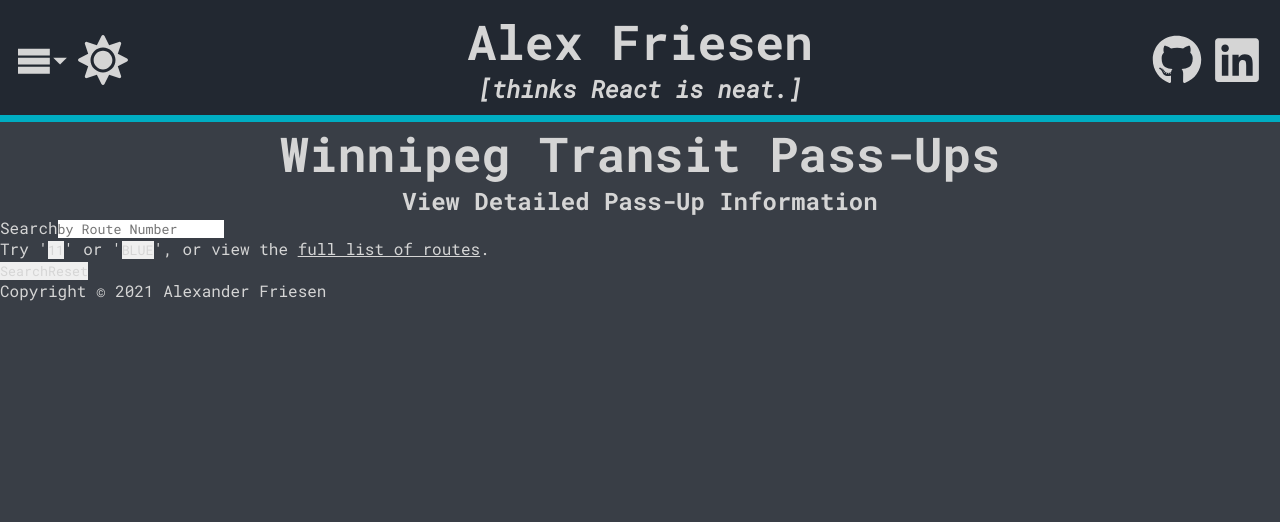
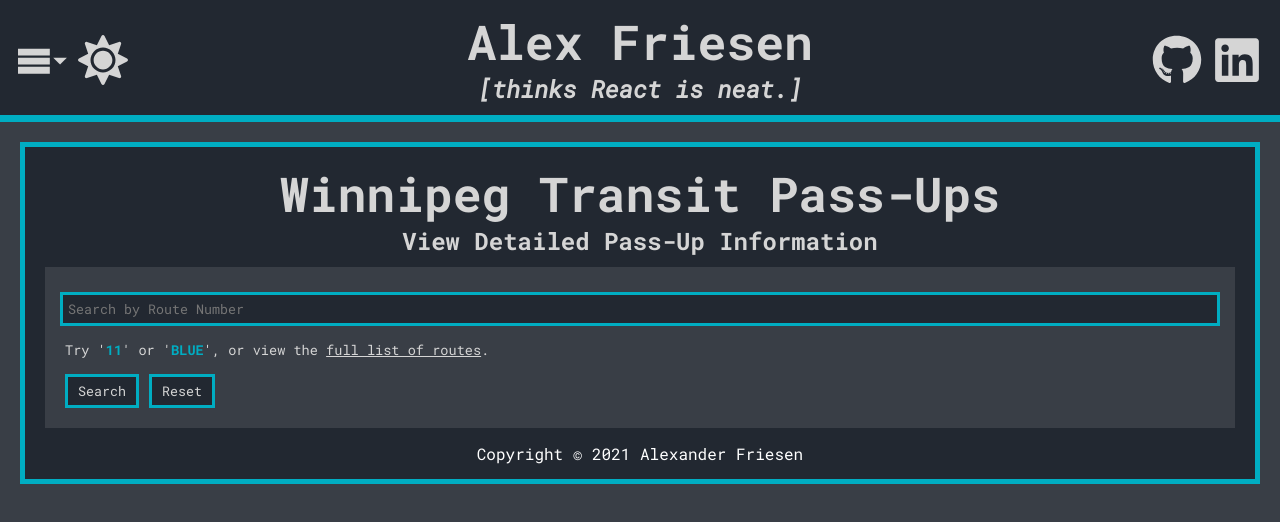
Before and after one commit to TritoLL/react-portfolio, a React (Create React App) app: page /passups in a window 1280 px wide. Shown: the top 522 px of the page. Built offline with nearby package versions, Linux system fonts and the light colour scheme.

Commit message:
fully restyle passups to fit website

```diff
--- a/src/pages/PassUpsPage.js
+++ b/src/pages/PassUpsPage.js
@@ -3,6 +3,15 @@ import Header from "../school/wd2-react-challenge/src/components/Header";
 import MainHeader from "../components/Header";
 import Footer from "../school/wd2-react-challenge/src/components/Footer";
 import SearchForm from "../school/wd2-react-challenge/src/components/SearchForm";
+import styled from "styled-components";
+
+const Main = styled.main`
+    background-color: ${(props) => props.theme.main};
+    margin: 20px;
+    box-sizing: border-box;
+    padding: 15px 20px;
+    border: 5px solid ${(props) => props.theme.border};
+`;
 
 const PassUpsPage = ({ theme, toggleTheme }) => {
     useEffect(() => {
@@ -12,11 +21,11 @@ const PassUpsPage = ({ theme, toggleTheme }) => {
     return (
         <>
             <MainHeader theme={theme} toggleTheme={toggleTheme} />
-            <main className="App">
+            <Main className="App">
                 <Header />
                 <SearchForm />
                 <Footer />
-            </main>
+            </Main>
         </>
     );
 };
--- a/src/school/wd2-react-challenge/src/components/Footer.js
+++ b/src/school/wd2-react-challenge/src/components/Footer.js
@@ -1,7 +1,17 @@
+import styled from "styled-components";
+
+const CustomFooter = styled.footer`
+    color: white;
+    margin: 0 !important;
+    padding: 0 !important;
+    text-align: center;
+    padding-top: 15px !important;
+`;
+
 export default function Footer() {
-	return (
-		<footer>
-			Copyright &copy; {new Date().getFullYear()} Alexander Friesen
-		</footer>
-	);
+    return (
+        <CustomFooter>
+            Copyright &copy; {new Date().getFullYear()} Alexander Friesen
+        </CustomFooter>
+    );
 }
--- a/src/school/wd2-react-challenge/src/components/Header.js
+++ b/src/school/wd2-react-challenge/src/components/Header.js
@@ -1,8 +1,16 @@
+import styled from "styled-components";
+
+const CustomHeader = styled.header`
+    color: ${(props) => props.theme.text};
+    margin: 0 !important;
+    padding: 0 !important;
+`;
+
 export default function Header() {
-	return (
-		<header>
-			<h1>Winnipeg Transit Pass-Ups</h1>
-			<h2>View Detailed Pass-Up Information</h2>
-		</header>
-	);
+    return (
+        <CustomHeader>
+            <h1>Winnipeg Transit Pass-Ups</h1>
+            <h2>View Detailed Pass-Up Information</h2>
+        </CustomHeader>
+    );
 }
--- a/src/school/wd2-react-challenge/src/components/PassUpCard.js
+++ b/src/school/wd2-react-challenge/src/components/PassUpCard.js
@@ -1,3 +1,16 @@
+import styled from "styled-components";
+
+const Card = styled.div`
+    color: ${(props) => props.theme.text};
+    border: 3px solid ${(props) => props.theme.border};
+    padding: 10px;
+    box-sizing: border-box;
+    margin: 3px auto;
+    width: 98%;
+    box-shadow: 2px 2px 5px #00000044;
+    background-color: ${(props) => props.theme.main};
+`;
+
 export default function PassUpCard({ passUp }) {
     // Define a location link string.
     let locationLink;
@@ -12,7 +25,7 @@ export default function PassUpCard({ passUp }) {
 
     // Don't display a View Location... link if there was no location.
     return (
-		<div className="pass-up-card">
+        <Card>
             <h4>
                 {passUp.route_number} {passUp.route_name}
                 {" - " + passUp.route_destination}{" "}
@@ -33,6 +46,6 @@ export default function PassUpCard({ passUp }) {
                     View Location...
                 </a>
             )}
-		</div>
+        </Card>
     );
 }
--- a/src/school/wd2-react-challenge/src/components/SearchForm.js
+++ b/src/school/wd2-react-challenge/src/components/SearchForm.js
@@ -1,5 +1,69 @@
 import SearchResults from "./SearchResults";
 import { useState } from "react";
+import styled from "styled-components";
+
+const Form = styled.form`
+    margin-top: 10px;
+    width: 100%;
+    min-width: 100%;
+    box-sizing: border-box;
+    background-color: ${(props) => props.theme.body};
+    box-shadow: none;
+    padding: 15px;
+`;
+
+const Search = styled.input`
+    width: 100%;
+    box-sizing: border-box;
+    margin: 10px auto;
+    padding: 5px;
+    color: ${(props) => props.theme.text};
+    background-color: ${(props) => props.theme.main};
+    border: 3px solid ${(props) => props.theme.border};
+
+    :invalid {
+        border-color: red;
+    }
+`;
+
+const LinkButton = styled.button`
+    color: ${(props) => props.theme.border};
+    display: inline-block;
+    background: none;
+    border: none;
+    padding: 0;
+    margin: 0;
+    font-size: inherit;
+    font-weight: bold;
+    font-family: inherit;
+
+    :hover,
+    :active {
+        color: ${(props) => props.theme.text};
+    }
+`;
+
+const Button = styled.button`
+    padding: 5px 10px;
+    margin: 5px 5px;
+    display: inline-block;
+    border: 3px solid ${(props) => props.theme.border};
+    color: ${(props) => props.theme.text};
+    background-color: ${(props) => props.theme.main};
+`;
+
+const ButtonContainer = styled.div`
+    @media only screen and (max-width: 600px) {
+        display: flex;
+        justify-content: center;
+    }
+`;
+
+const Descriptor = styled.p`
+    color: ${(props) => props.theme.text};
+    margin: 5px 0 10px 5px;
+    font-size: 0.85rem;
+`;
 
 export default function SearchForm() {
     // Route Number is what gets passed to the SearchResults component.
@@ -22,7 +86,7 @@ export default function SearchForm() {
             setRouteNumber(input.value);
         } else {
             setError(
-				"Please enter 1 to 4 numbers, 'BLUE', or a school route (ex: S401)",
+                "Please enter 1 to 4 numbers, 'BLUE', or a school route (ex: S401)"
             );
             input.focus();
             input.select();
@@ -43,39 +107,36 @@ export default function SearchForm() {
     // here truly changes the value to uppercase with each keystroke.
     return (
         <>
-			<form id="search-form" onSubmit={() => submitQuery}>
+            <Form onSubmit={() => submitQuery}>
                 <fieldset>
-					<label htmlFor="search">Search</label>
-					<input
+                    <Search
                         type="text"
                         id="search"
-						placeholder="by Route Number"
+                        placeholder="Search by Route Number"
                         pattern="(^BLUE$|[S]?[0-9]{1,3})"
                         onChange={(e) =>
                             (e.target.value = e.target.value.toUpperCase())
                         }
                     />
-					<p className="descriptor">
+                    <Descriptor>
                         Try '
-						<button
+                        <LinkButton
                             type="button"
-							className="linkButton"
                             onClick={() => {
                                 searchFromButton("11");
                             }}
                         >
                             11
-						</button>
+                        </LinkButton>
                         ' or '
-						<button
+                        <LinkButton
                             type="button"
-							className="linkButton"
                             onClick={() => {
                                 searchFromButton("BLUE");
                             }}
                         >
                             BLUE
-						</button>
+                        </LinkButton>
                         ', or view the{" "}
                         <a
                             rel="noreferrer noopener"
@@ -85,25 +146,24 @@ export default function SearchForm() {
                             full list of routes
                         </a>
                         .
-					</p>
+                    </Descriptor>
                 </fieldset>
-				<div className="buttons">
-					<button type="submit" onClick={submitQuery}>
+                <ButtonContainer>
+                    <Button type="submit" onClick={submitQuery}>
                         Search
-					</button>
-					<button
+                    </Button>
+                    <Button
                         type="reset"
                         onClick={() => {
                             setRouteNumber("");
                         }}
                     >
                         Reset
-					</button>
-				</div>
-				<div className="results">
+                    </Button>
+                </ButtonContainer>
+
                 <SearchResults error={error} routeNumber={routeNumber} />
-				</div>
-			</form>
+            </Form>
         </>
     );
 }
--- a/src/styles/passups.css
+++ /dev/null
@@ -1,156 +0,0 @@
-* {
-	margin: 0;
-	padding: 0;
-	border: 0;
-	font-family: "Courier New", Courier, monospace;
-}
-
-body {
-	background: none;
-	background-repeat: no-repeat;
-	background-attachment: fixed;
-	background-position: center;
-	background-size: cover;
-	margin: 10px;
-}
-
-main {
-	background-color: #000000dd;
-	margin: auto;
-	border-radius: 25px;
-	box-sizing: border-box;
-	padding: 15px 20px;
-}
-
-header,
-footer {
-	color: white;
-	margin: 0 !important;
-	padding: 0 !important;
-}
-
-footer {
-	text-align: center;
-	padding-top: 15px !important;
-}
-
-button {
-	padding: 5px 10px;
-	margin: 5px;
-	display: inline-block;
-}
-
-#search-form {
-	margin-top: 10px;
-	width: 100%;
-	min-width: 100%;
-	box-sizing: border-box;
-	background-color: white;
-	border-radius: 0px 0px 25px 25px;
-	box-shadow: none;
-	border: 3px solid #118bee;
-}
-
-#search {
-	width: 100%;
-	min-width: 100%;
-	box-sizing: border-box;
-	margin: 0;
-}
-
-#search:invalid {
-	border-color: red;
-}
-
-#search-form p.results-found {
-	border-bottom: 1px solid #e9e9e9;
-}
-
-.error {
-	color: red;
-	font-weight: bold;
-}
-
-.descriptor {
-	color: grey;
-	margin: 5px 0 10px 5px;
-	font-size: 0.85rem;
-}
-
-/* Style certain buttons as if they were links. */
-.linkButton {
-	color: #118bee !important;
-	display: inline-block !important;
-	background: none !important;
-	border: none !important;
-	padding: 0 !important;
-	margin: 0 !important;
-	font-size: inherit !important;
-	font-weight: bold !important;
-	font-family: inherit !important;
-}
-
-.linkButton:hover {
-	filter: brightness(1.4);
-	text-decoration: underline;
-}
-
-.results {
-	margin-top: 15px;
-}
-
-.results li {
-	list-style: none;
-	padding: 1px;
-	margin: 2px 0;
-}
-
-.results-list {
-	max-height: 44vh;
-	overflow-y: scroll;
-	width: 100%;
-}
-
-.pass-up-card {
-	border: 1px solid #e9e9e9;
-	padding: 5px;
-	max-width: 95%;
-	width: 95%;
-	box-sizing: border-box;
-	margin: 3px auto;
-	border-radius: 5px;
-	box-shadow: 2px 2px 5px #00000044;
-}
-
-.results li:nth-child(even) > div {
-	background-color: #f0f0f0;
-}
-
-@media only screen and (max-width: 600px) {
-	h1 {
-		font-size: 7vw;
-		text-align: center;
-	}
-
-	h2 {
-		display: none;
-	}
-
-	footer {
-		font-size: 3.5vw;
-	}
-
-	main {
-		margin: 5px auto;
-		padding: 10px 15px;
-	}
-
-	.results-list {
-		max-height: 35vh;
-	}
-
-	.buttons {
-		display: flex;
-		justify-content: center;
-	}
-}
```
Also changed, not shown: src/school/wd2-react-challenge/src/components/SearchResults.js (+39 -10 lines). Lines whose indentation alone changed are shown as unchanged.
